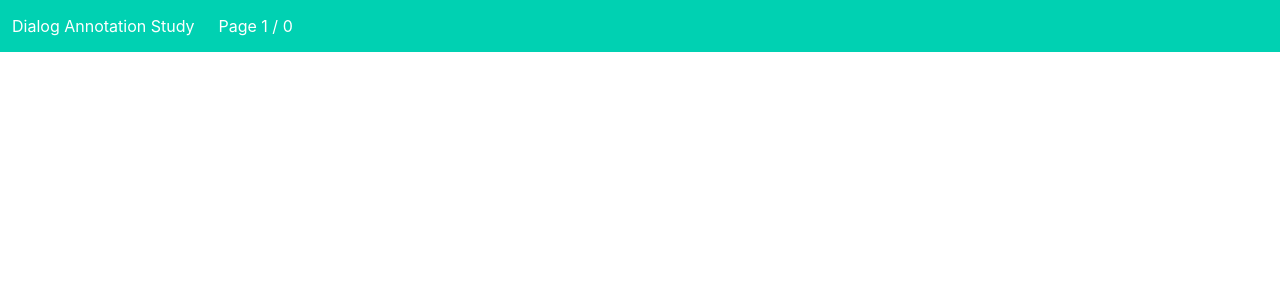
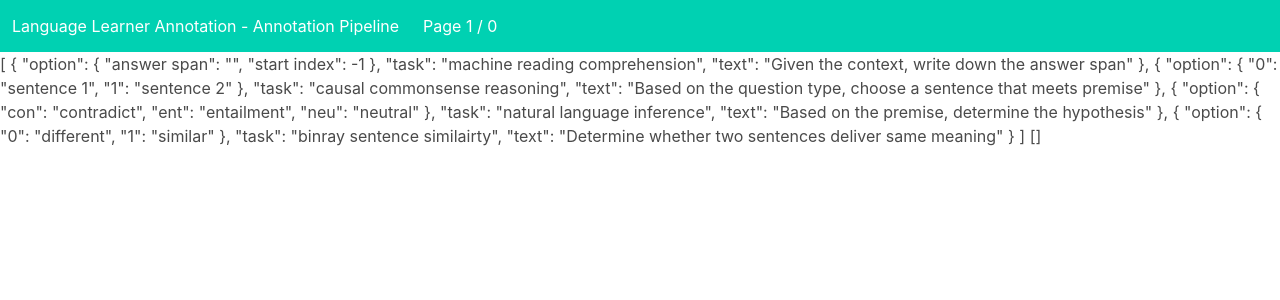
Before and after one commit to LiiNen/language-learner-annotator-annotation-pipeline, a Flask app: page /tasks/draw in a window 1280 px wide. Shown: the top 300 px of the page. Run offline with Flask 2, Linux system fonts and the light colour scheme; data that the repository does not hold is empty; some libraries are stand-ins or nearby versions.

Commit message:
editing for annotation

```diff
--- a/data/questions.json
+++ b/data/questions.json
@@ -1,14 +1,34 @@
 [
     {
-        "id": "overall",
-        "text": "How appropriate is the response overall?",
-        "mintext": "Not appropriate at all",
-        "maxtext": "Very appropriate"
+        "task": "machine reading comprehension",
+        "text": "Given the context, write down the answer span",
+        "option": {
+            "answer span": "",
+            "start index": -1
+        }
     },
     {
-        "id": "topic",
-        "text": "How on-topic is the response?",
-        "mintext": "Not on-topic at all",
-        "maxtext": "Very on-topic"
+        "task": "causal commonsense reasoning",
+        "text": "Based on the question type, choose a sentence that meets premise",
+        "option": {
+            "0": "sentence 1",
+            "1": "sentence 2"
+        }
+    },    {
+        "task": "natural language inference",
+        "text": "Based on the premise, determine the hypothesis",
+        "option": {
+            "ent": "entailment",
+            "neu": "neutral",
+            "con": "contradict"
+        }
+    },
+    {
+        "task": "binray sentence similairty",
+        "text": "Determine whether two sentences deliver same meaning",
+        "option": {
+            "0": "different",
+            "1": "similar"
+        }
     }
 ]
--- a/main.py
+++ b/main.py
@@ -2,6 +2,7 @@
 import json
 import time
 import random
+import requests
 from collections import Counter
 from flask import Flask, redirect, request, render_template
 
@@ -92,6 +93,21 @@
 
 
 def draw_context_dicts():
+
+    json_url = requests.get('https://sheets.googleapis.com/v4/spreadsheets/1DPQnBmAQtJ0pCYGgD7dSmoN8EUKWU10eGUjPJ76B5TE/values/dataset/?alt=json&key=AIzaSyAQRP6ZxaLICxsOCQowChrdDfghUASYzcs').json()
+    # print(json_url)
+
+    header = json_url['values'][0]
+
+    questions = json_url['values'][1:]
+    random.shuffle(questions)
+    questions[:min(context_count_per_user, len(questions)) - 1]
+
+    questions = [dict(zip(header, v)) for v in questions]
+    print(questions)
+
+    return questions
+
     context_ids = draw_context_ids()
     return [get_context_dict(cid) for cid in context_ids]
 
--- a/templates/base.html
+++ b/templates/base.html
@@ -2,7 +2,7 @@
 <html>
 
 <head>
-    <title>Dialog Annotator</title>
+    <title>Language Learner Annotator - Annotation Pipeline</title>
     <link href="https://fonts.googleapis.com/css?family=Roboto" rel="stylesheet">
     <link href="https://cdnjs.cloudflare.com/ajax/libs/bulma/0.7.5/css/bulma.min.css" rel="stylesheet">
     <link href="{{ url_for('static', filename='base.css') }}" rel="stylesheet">
--- a/templates/task_done.html
+++ b/templates/task_done.html
@@ -3,7 +3,7 @@
 <nav class="navbar is-primary" role="navigation" aria-label="main navigation">
     <div class="navbar-brand">
         <div class="navbar-item">
-            Dialog Annotation Study
+            Language Learner Annotation - Annotation Pipeline
         </div>
     </div>
 </nav>
--- a/templates/task_draw.html
+++ b/templates/task_draw.html
@@ -4,7 +4,7 @@
     <nav class="navbar is-primary" role="navigation" aria-label="main navigation">
         <div class="navbar-brand">
             <div class="navbar-item">
-                Dialog Annotation Study
+                Language Learner Annotation - Annotation Pipeline
             </div>
         </div>
         <div class="navbar-menu">
@@ -15,9 +15,12 @@
             </div>
         </div>
     </nav>
+    [[questions]]
+    [[contexts]]
     <div class="container v-large-padded h-padded">
         <div class="content">
             <template v-for="(context, i) of contexts" v-if="i === contextIndex" >
+                [[validateIndexes]]
                 <div class="v-padded validator" v-if="validateIndexes.includes(contextIndex)">
                     <div class="columns">
                         <div class="column is-one-third">
@@ -126,6 +129,7 @@
     saveValue('uid', this.__uid__);
     saveValue('contexts', this.__contexts__);
     saveValue('questions', this.__questions__);
+    saveValue('json_url', this.__json_url__);
     Vue.use(VueMarkdown);
     var app = new Vue({
         el: '#task-view',
--- a/templates/task_index.html
+++ b/templates/task_index.html
@@ -4,17 +4,17 @@
     <div class="hero-body">
         <div class="container">
             <h1 class="title">
-                Dialog Annotation Study
+                Language Learner Annotation - Annotation Pipeline
             </h1>
             <h2 class="subtitle">
-                Welcome to the Dialog Annotation Study.
+                Welcome to the Language Learner Annotation - Annotation Pipeline.
             </h2>
         </div>
     </div>
 </section>
 <div class="container">
     <div class="content v-large-padded">
-        This is a dialog annotation study. <br />
+        This is a Language Learner Annotation - Annotation Pipeline. <br />
         Please contact Users &amp; Information Lab. @ KAIST (uilabkaist@gmail.com) for further information.
     </div>
     <div class="content v-padded">
```
